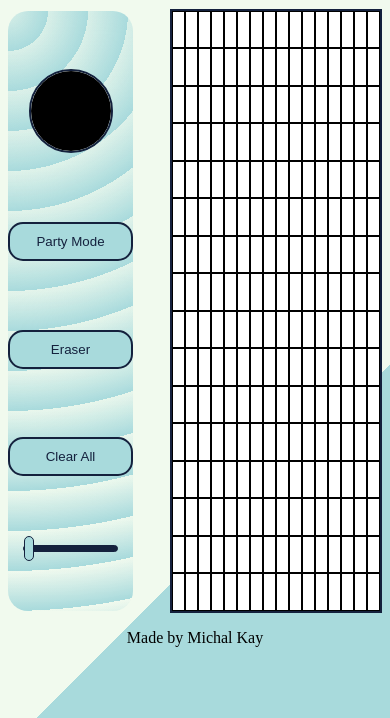
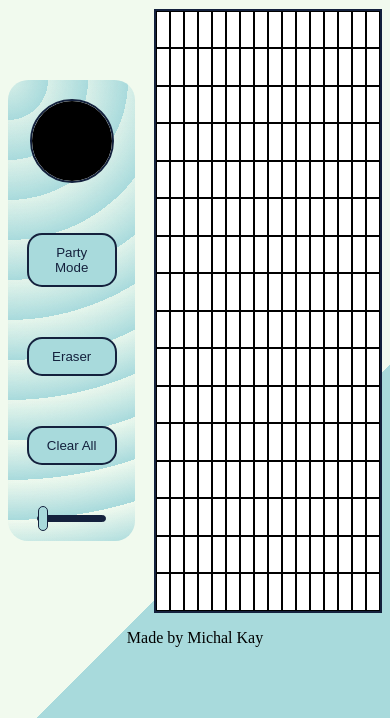
Before and after one commit to makaszy/etch-a-sketch, a website built with webpack: page dist/index.html in a window 390 px wide. Shown: the part 126-844 px from the top of the page. Built offline with nearby package versions, Linux system fonts and the light colour scheme.

Commit message:
Add media query for etch-controls

```diff
--- a/src/components/layout/etch-controls.scss
+++ b/src/components/layout/etch-controls.scss
@@ -8,13 +8,12 @@
   flex-direction: column;
   justify-content: space-evenly;
   align-items: center;
-  gap: 10px;
+  gap: 50px;
   border-radius: 20px;
   }
 
 .loc-etch-controls {
-  height: 600px;
-  width: 250px;
+  padding: 5%;
 }
 
 .loc-etch-controls__btn {
@@ -66,3 +65,11 @@
   appearance: none;
   background-color: $theme-color-1;
 }
+
+@media only screen and (max-width: 990px) {
+
+  .loc-etch-controls__btn {
+    min-width: 90px;
+  }
+
+}
--- a/src/components/layout/main.scss
+++ b/src/components/layout/main.scss
@@ -1,6 +1,13 @@
-main {
+.main {
   display: flex;
   gap: 10%;
   justify-content: center;
   align-items: center;
 }
+
+@media only screen and (max-width: 990px) {
+
+  .main {
+    gap: 5%;
+  }
+}
```
Also changed, not shown: dist/index.html, dist/output.css, 1 other file.
